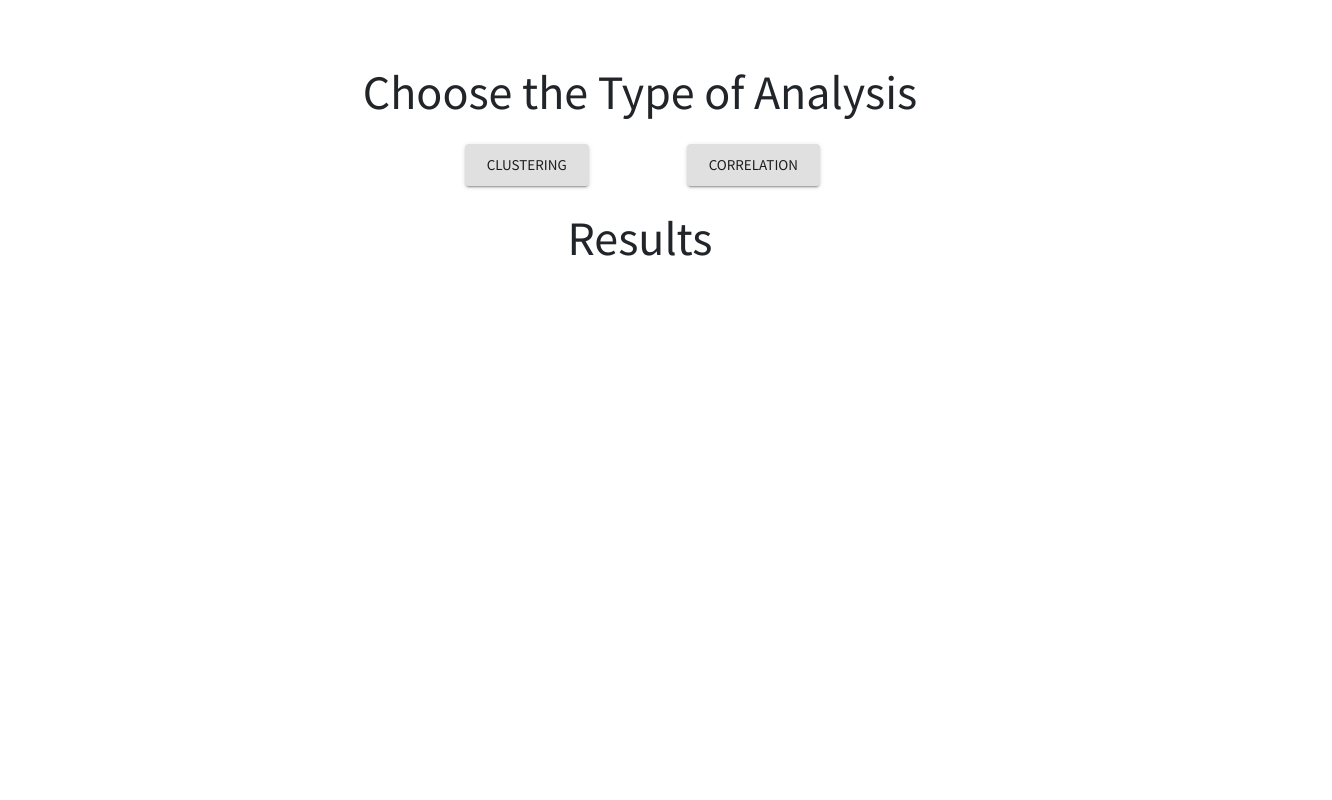
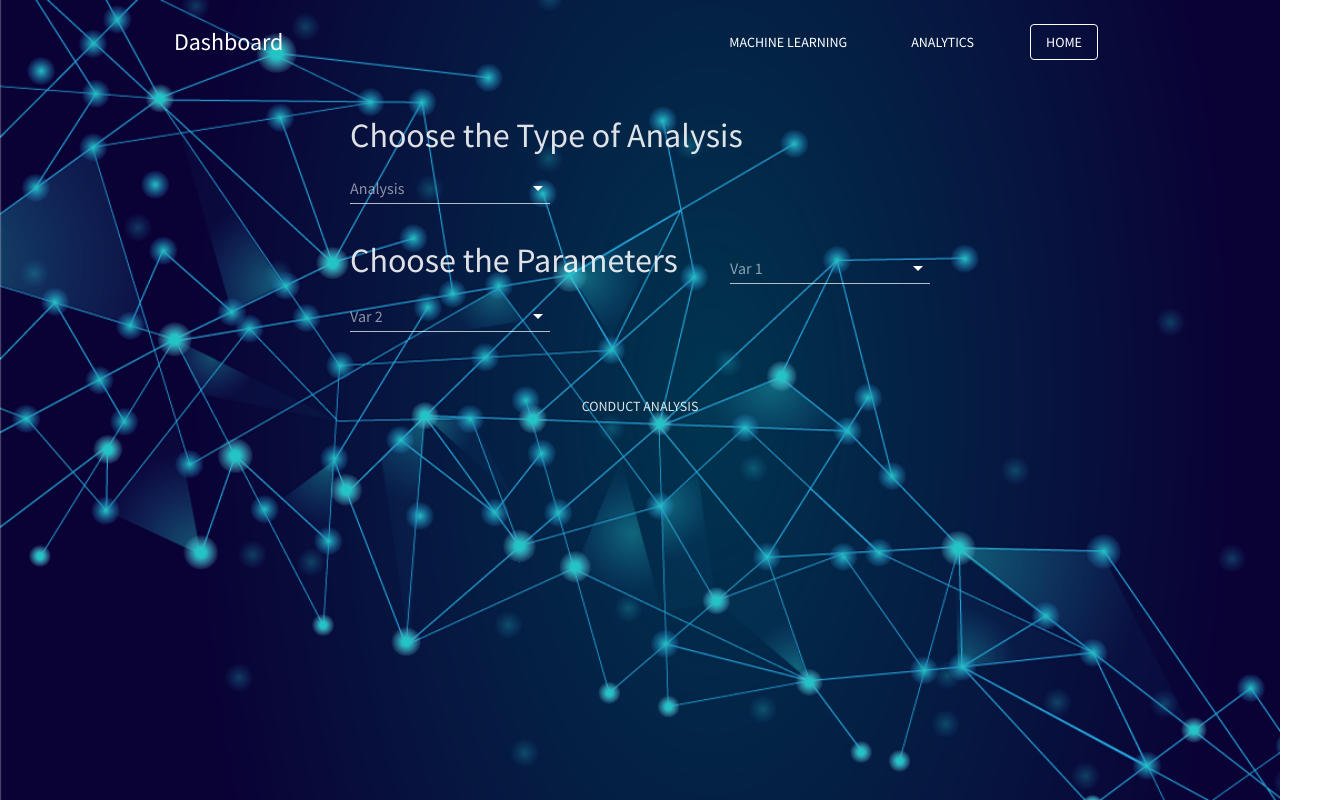
Before and after one commit to sarahchaaaaa/CarexTechAI, a React (Create React App) app: page /Analytics in a window 1280 px wide. Shown: the whole page, 1332 px wide, since content can reach past the window. Built offline with nearby package versions, Linux system fonts and the light colour scheme; a web font is replaced by a local one.

Commit message:
analytics page redone

```diff
--- /dev/null
+++ b/src/Analytic.js
@@ -0,0 +1,131 @@
+
+import React, { Component } from 'react'
+import { withStyles } from '@material-ui/core/styles'
+
+import Navbar from './Navbar'
+import { Button, Grid, Typography, FormControl, InputLabel, Select, MenuItem, MobileStepper } from '@material-ui/core'
+import KeyboardArrowLeft from '@material-ui/icons/KeyboardArrowLeft';
+import KeyboardArrowRight from '@material-ui/icons/KeyboardArrowRight';
+import 'bootstrap/dist/css/bootstrap.min.css'
+import axios from 'axios'
+import background from './images/background.png'
+
+export default withStyles((theme) => ({
+  root: {
+    flexGrow: 1,
+    backgroundImage: `url(${background})`,
+    backgroundSize: 'cover',
+    color: theme.palette.text.primary,
+    height: '100vh',
+    padding: '50px 150px'
+  },
+  formControl: {
+    // margin: theme.spacing(1),
+    minWidth: 200,
+  },
+  container: {
+    paddingLeft: 200,
+    paddingRight: 200
+    // margin: '20px 100px'
+  },
+  res: {
+    marginTop: 40
+  },
+  submit: {
+    marginTop: 40
+  }
+}))(class extends Component {
+
+  state = {
+    analysis: '',
+    var1: '',
+    var2: ''
+  }
+
+
+  handleChange = (e) => {
+    this.setState({ [e.target.name]: e.target.value })
+  }
+
+  handleSubmit = () => {
+    const { analysis, var1, var2 } = this.state
+    if (analysis === '' || var1 === '' || var2 === '') {
+        window.alert("Error: Required Fields Not Filled Out!")
+    } else {
+        console.log("CLICKE")
+    }
+  }
+
+  render() {
+    const { classes } = this.props
+    const { analysis, var1, var2 } = this.state
+
+    const variables = [
+        'Age',
+        'Gender',
+        'Activity balance',
+        'Activity count',
+        'Mood',
+        'Medication',
+        'Fall',
+      ]
+    return (
+      <div className={classes.root}>
+        <Navbar />
+        <Grid container direction='column' justify='space-around' alignItems='center' spacing={4} className={classes.container}>
+          <Grid item container direction='row' justify='space-between' alignItems='center'>
+            <Typography variant='h4'>Choose the Type of Analysis</Typography>
+            <FormControl className={classes.formControl}>
+              <InputLabel id="demo-simple-select-label">Analysis</InputLabel>
+              <Select
+                value={analysis}
+                name = 'analysis'
+                onChange={this.handleChange}
+              >
+                <MenuItem value='clustering' >Clustering</MenuItem>
+                <MenuItem value='correlation' >Correlation</MenuItem>
+              </Select>
+            </FormControl>
+          </Grid>
+          <Grid item container direction='row' justify='space-between' alignItems='center'>
+            <Typography variant='h4'>Choose the Parameters</Typography>
+            <FormControl className={classes.formControl}>
+              <InputLabel id="demo-simple-select-label">Var 1</InputLabel>
+              <Select
+                value={var1}
+                name = 'var1'
+                onChange={this.handleChange}
+              >
+                {variables.map((item, i) => {
+                  return <MenuItem value={item} key={i}>{item}</MenuItem>
+                })}
+              </Select>
+            </FormControl>
+            <FormControl className={classes.formControl}>
+              <InputLabel id="demo-simple-select-label">Var 2</InputLabel>
+              <Select
+                value={var2}
+                name = 'var2'
+                onChange={this.handleChange}
+              >
+                {variables.map((item, i) => {
+                  return <MenuItem value={item} key={i}>{item}</MenuItem>
+                })}
+              </Select>
+            </FormControl>
+          </Grid>
+          <Button onClick={this.handleSubmit} className={classes.submit}>Conduct Analysis</Button>
+        </Grid>
+      </div>
+    )
+  }
+
+})
+
+// age 60-100
+// male female
+// activity count 25-50
+// activity balance 60-80
+// mood 0-5 float
+// medication 3-6
+// falls 0-3
--- a/src/Analytics.js
+++ b/src/Analytics.js
@@ -12,7 +12,7 @@ import ParameterGrid from './analytics/parameter/ParameterGrid'
 import SelectionButton from './analytics/selection/SelectionButton'
 import SubGrid from './analytics/SubGrid'
 import Title from './analytics/Title'
-
+import background from './images/background.png'
 
 const useStyles = makeStyles(theme => ({
   offset: {
@@ -20,6 +20,9 @@ const useStyles = makeStyles(theme => ({
   },
   root: {
     flexGrow: 1,
+    backgroundImage: `url(${background})`,
+    backgroundSize: 'cover',
+    height: '100vh'
   },
 }))
 
@@ -62,8 +65,10 @@ class Analytics extends Component {
 
   render() {
     const classes = this.props
+    console.log(classes)
     return (
-      <div>
+      <div style={{backgroundImage: `url(${background})`,
+      backgroundSize: 'cover', height: '100vh'}}>
         {/* Navbar */}
         <Navbar />
 
@@ -71,7 +76,7 @@ class Analytics extends Component {
         <div className={classes.offset} />
 
         {/* Main Container */}
-        <SubGrid className={classes.root} spacing={3} >
+        <SubGrid spacing={3} >
           <Title text='Choose the Type of Analysis' />
 
           {/* First Row */}
--- a/src/App.js
+++ b/src/App.js
@@ -10,7 +10,7 @@ import {
 
 import Home from './Home';
 import MachineLearning from './MachineLearning';
-import Analytics from './Analytics';
+import Analytics from './Analytic';
 
 import sansLight from './fonts/SourceSansPro-Light.ttf'
 
--- a/src/MachineLearning.js
+++ b/src/MachineLearning.js
@@ -91,6 +91,8 @@ export default withStyles((theme) => ({
     const { variable } = this.state
     if (variable) {
       this.setState({'check': true})
+    } else {
+      window.alert("Error: Required Fields Not Filled Out!")
     }
   }
 
```
